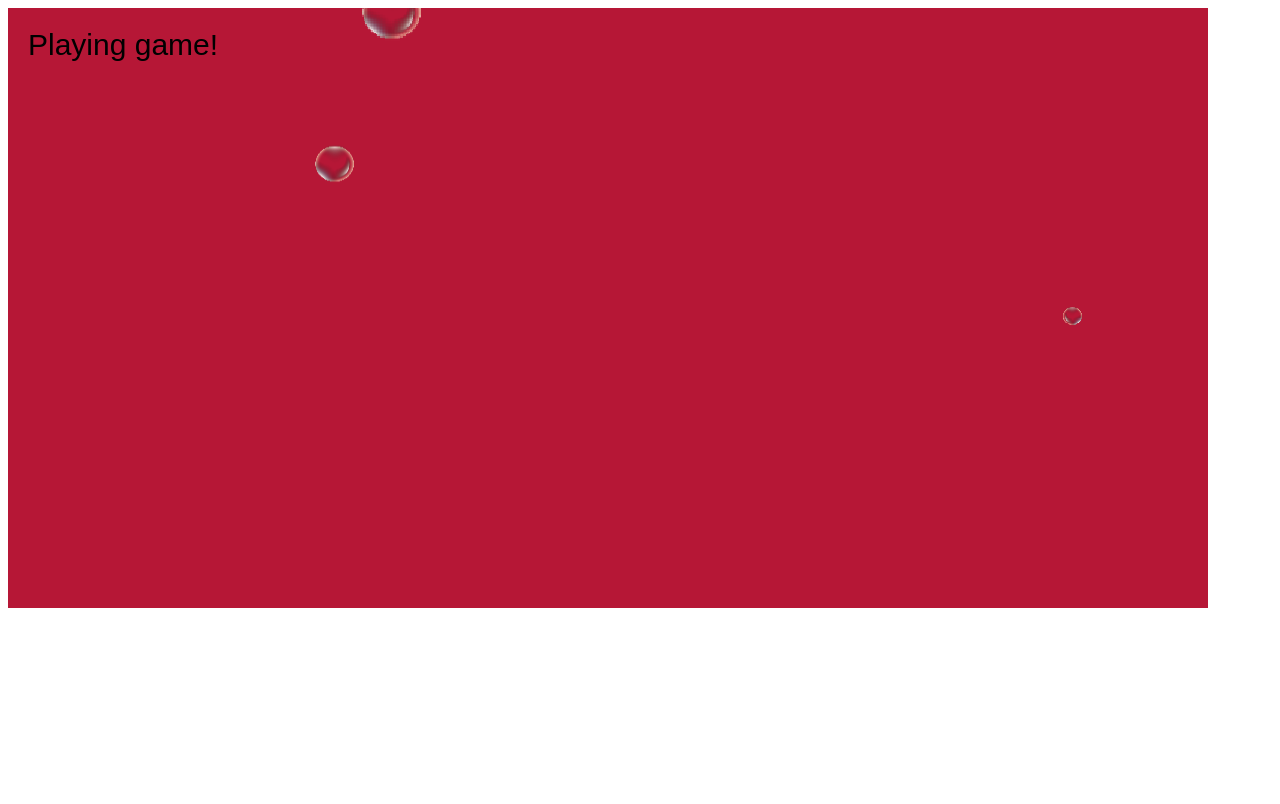
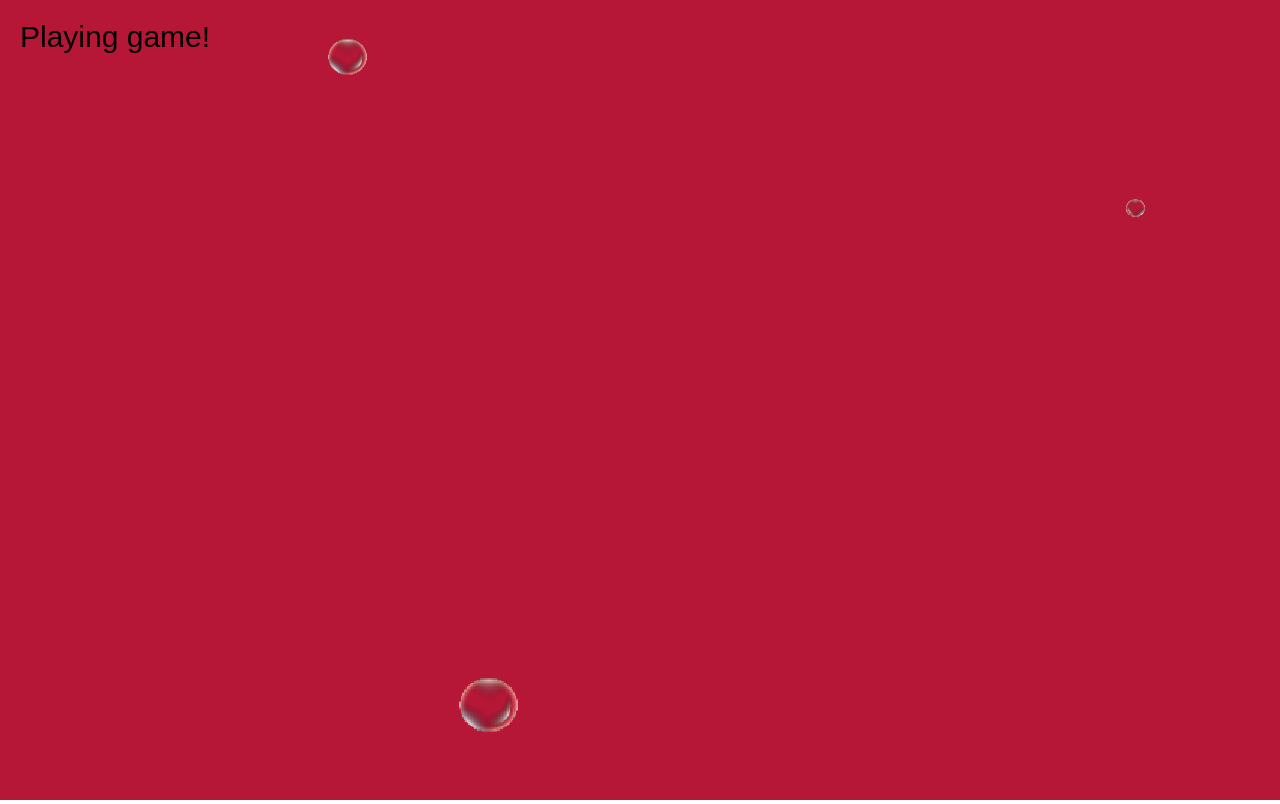
Before and after one commit to bjentwistle/phaser-practice-for-capstone, a plain HTML site: page index.html in a window 1280 px wide. Drawn offline with Linux system fonts and the light colour scheme.

Commit message:
added some css to make game full screen

```diff
--- a/Scene1.js
+++ b/Scene1.js
@@ -5,7 +5,6 @@ class Scene1 extends Phaser.Scene {
 
     preload(){
         this.load.image("background", "assets/images/background.png");
-        //this.load.image("cell", "assets/images/BloodCell.png");
         // this.load.image("redVirus", "assets/images/Red_Virus.png");
         // this.load.image("greenVirus", "assets/images/Green_virus.png");
         // this.load.image("blueVirus", "assets/images/Blue.png");
--- a/game.js
+++ b/game.js
@@ -1,15 +1,5 @@
-window.onload = function(){
-    let config = {
-        width: 1200,
-        height: 600,
-        backgroundColor: 0xB61736,
-        scene: [Scene1, Scene2],
-        pixelArt: true,
-        fps: {
-            target: 60,
-            forceSetTimeOut: true
-        }
-      }
+// window.onload = function(){
 
-    let game = new Phaser.Game(config);
-}
+//     const game = new Phaser.Game(config);
+// }
+//NOT NEEDED ?
--- a/index.html
+++ b/index.html
@@ -8,6 +8,20 @@
         <script type="text/javascript" src="Scene2.js"></script>
 
     </head>
-    <body>
+    <body style = "margin: 0">
+        <script>
+        const config = {
+            width: window.innerWidth,
+            height: window.innerHeight,
+            backgroundColor: 0xB61736,
+            scene: [Scene1, Scene2],
+            pixelArt: true,
+            fps: {
+                target: 60,
+                forceSetTimeOut: true
+            }
+          }
+          const game = new Phaser.Game(config);
+        </script>
     </body>
 </html>
```
